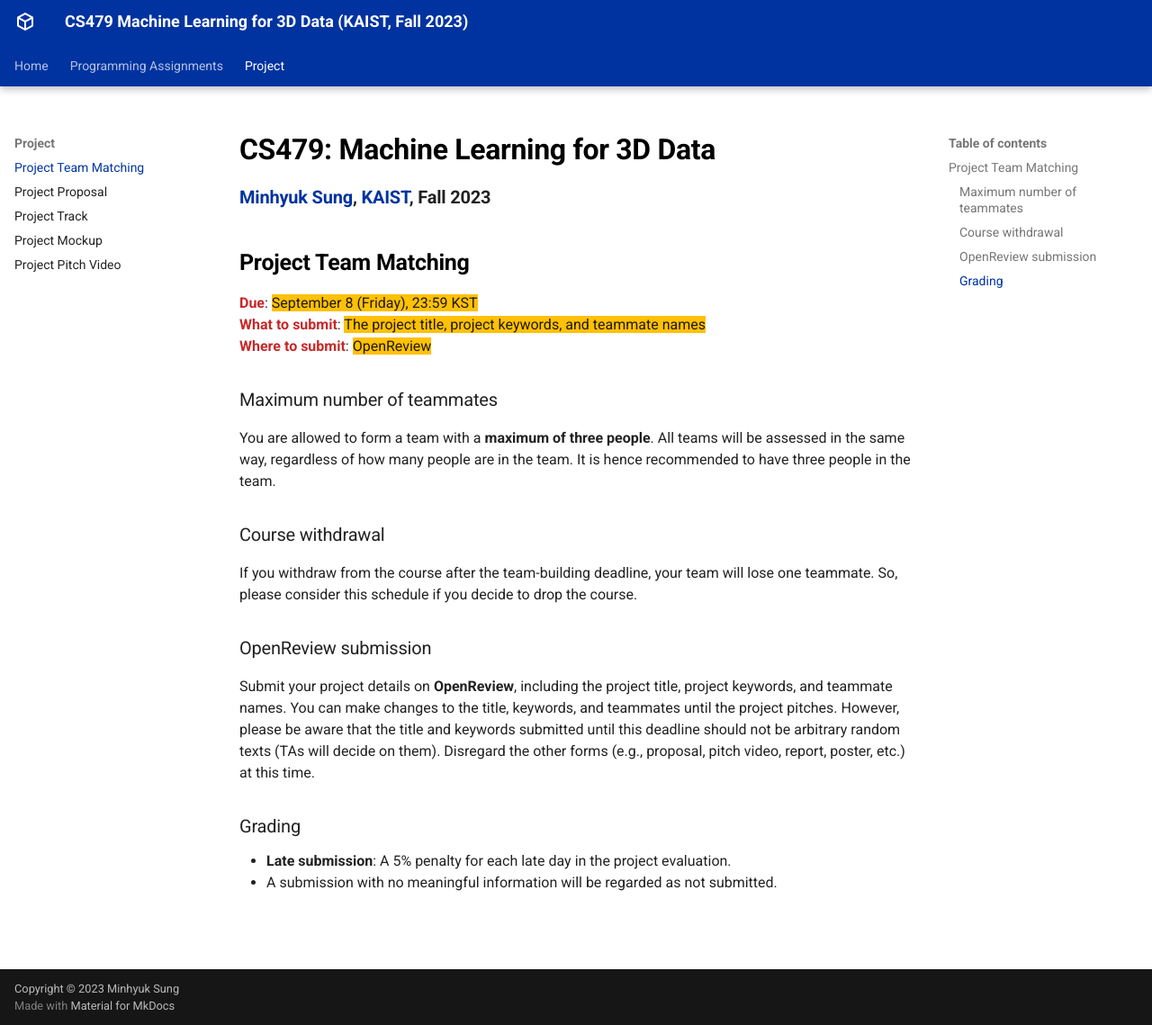
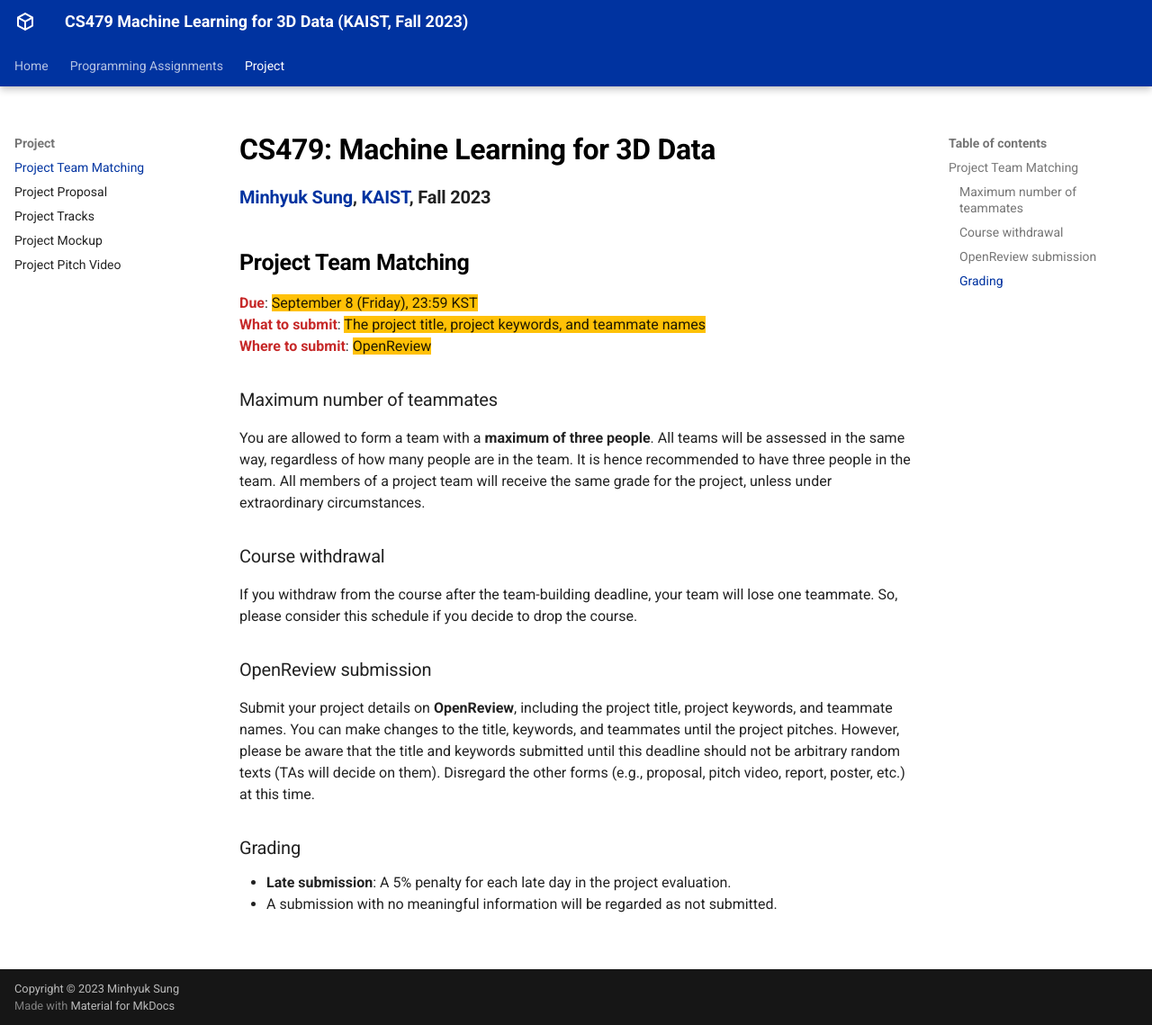
Before and after one commit to mhsung/kaist-cs479-fall-2023, an MkDocs documentation site: the page built from docs/project-team-matching.md, in a window 1280 px wide and 1139 px high. Shown: the whole window at 90% size. Built offline with MkDocs 1.6.1 and Material for MkDocs 9.7.7, drawn with Linux system fonts in a browser that asks for light colours.

Commit message:
Updated.

```diff
--- a/docs/project-team-matching.md
+++ b/docs/project-team-matching.md
@@ -12,7 +12,7 @@
 ^^Where to submit^^: ==OpenReview==
 
 ###Maximum number of teammates
-You are allowed to form a team with a **maximum of three people**. All teams will be assessed in the same way, regardless of how many people are in the team. It is hence recommended to have three people in the team.
+You are allowed to form a team with a **maximum of three people**. All teams will be assessed in the same way, regardless of how many people are in the team. It is hence recommended to have three people in the team. All members of a project team will receive the same grade for the project, unless under extraordinary circumstances.
 
 ###Course withdrawal
 If you withdraw from the course after the team-building deadline, your team will lose one teammate. So, please consider this schedule if you decide to drop the course.
--- a/mkdocs.yml
+++ b/mkdocs.yml
@@ -42,7 +42,7 @@ nav:
   - Project:
     - Project Team Matching: project-team-matching.md
     - Project Proposal: project-proposal.md
-    - Project Track: project-track.md
+    - Project Tracks: project-tracks.md
     - Project Mockup: project-mockup.md
     - Project Pitch Video: project-pitch-video.md
 
```
Also changed, not shown: docs/index.md (+7 -7 lines), docs/project-tracks.md (renamed from docs/project-track.md, +1 -1 lines).
